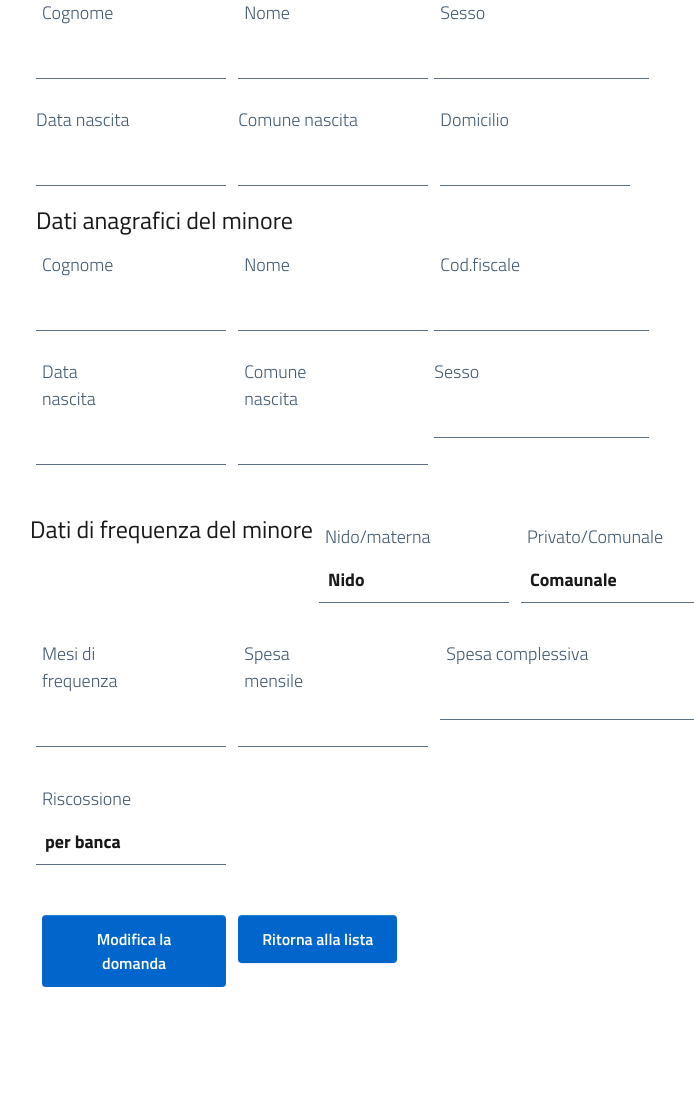
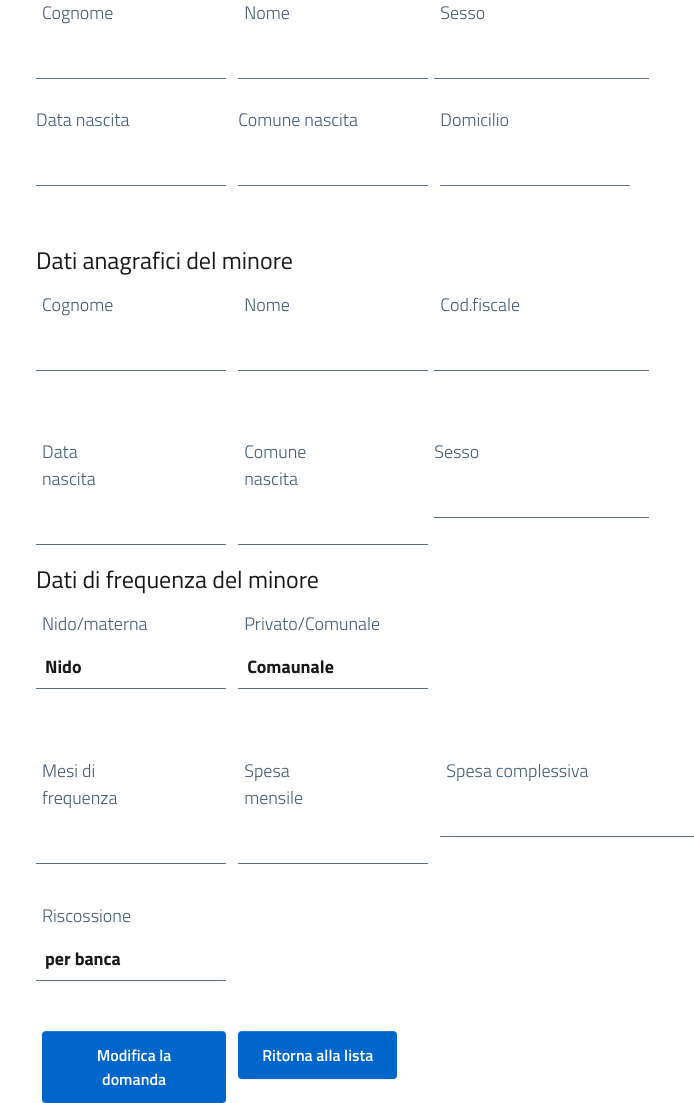
Before and after one commit to tonilavo/buonisc_miur, a Django app: template back/templates/rivedi_domandaB.html in a window 1280 px wide. Shown: the part 439-1542 px from the top of the page, without its empty margins (43-737 px from the left). Before the commit the page ends 1426 px from the top, so only its background shows below. Run offline with Django 3.2, Linux system fonts and the light colour scheme; the template is opened without the code that fills it, so the values that code supplies are empty; some libraries are stand-ins or nearby versions.

Commit message:
Add files via upload

```diff
--- a/back/templates/rivedi_domandaB.html
+++ b/back/templates/rivedi_domandaB.html
@@ -51,7 +51,7 @@
 						  <input type="text" readonly class="form-control-plaintext" id="id_so_sesso" value="{{ data.so_sesso}}">
 					</div>
 				 </div>
-				 <div class="row" style="padding-bottom:20px;" >
+				 <div class="row" style="padding-bottom:60px;" >
 					 <div class="col-sm-2" >
 						 <label for="id_so_nasc_dt" class="col-sm-0 col-form-label">Data nascita</label>
 						   <input type="text" readonly class="form-control-plaintext" id="id_so_nasc_dt" value="{{ data.so_nasc_dt |date:"d/m/Y"}}">
@@ -72,7 +72,7 @@
 				 </div>
 
 				<h5>Dati anagrafici del minore</h5>
-				<div class="row" style="padding-bottom: 20px;">
+				<div class="row" style="padding-bottom: 60px;">
 					<div class="col-md-2" >
 						<label for="cognome" class="col-md-2 col-form-label">Cognome</label>
 					  	<input type="text" readonly class="form-control-plaintext" id="id_prcognome" value="{{ data.pr_cognome }}">
@@ -101,9 +101,9 @@
 						</div>
 				</div>
 
+				<h5>Dati di frequenza del minore</h5>
+				<div class="row" style="padding-bottom: 60px;">
 
-				<div class="row" style="padding-bottom: 30px;padding-top:30px;">
-					<h5>Dati di frequenza del minore</h5>
 							<div class="col-sm-2">
 								<label for="id_pr_fascia_asilo" class="col-sm-6 col-form-label">Nido/materna</label>
 								  <input type="text" readonly class="form-control-plaintext" id="id_pr_fascia_asilo" value="{% if  data.pr_fascia_asilo == "M" %}Materna{% else %}Nido{% endif %}">
```
